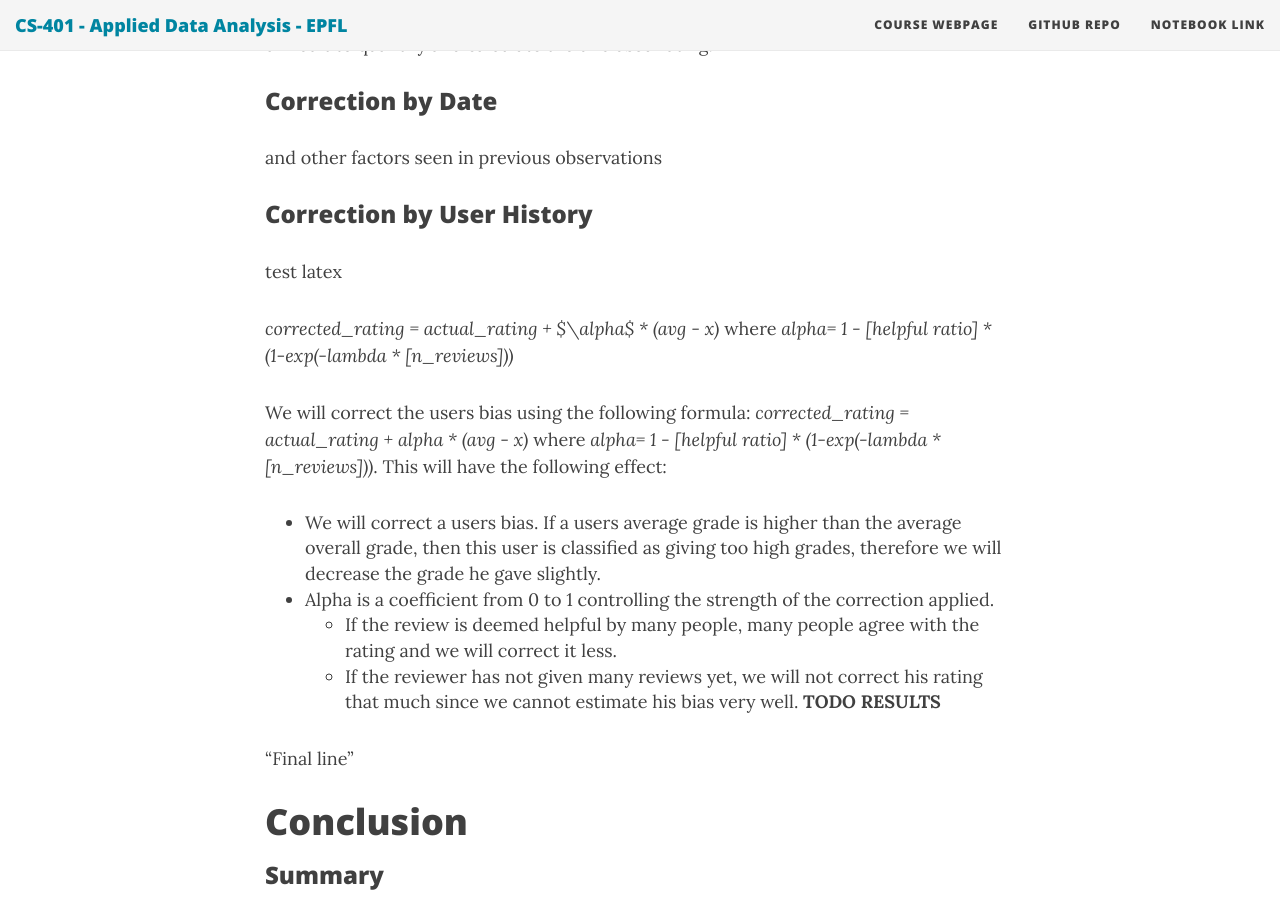
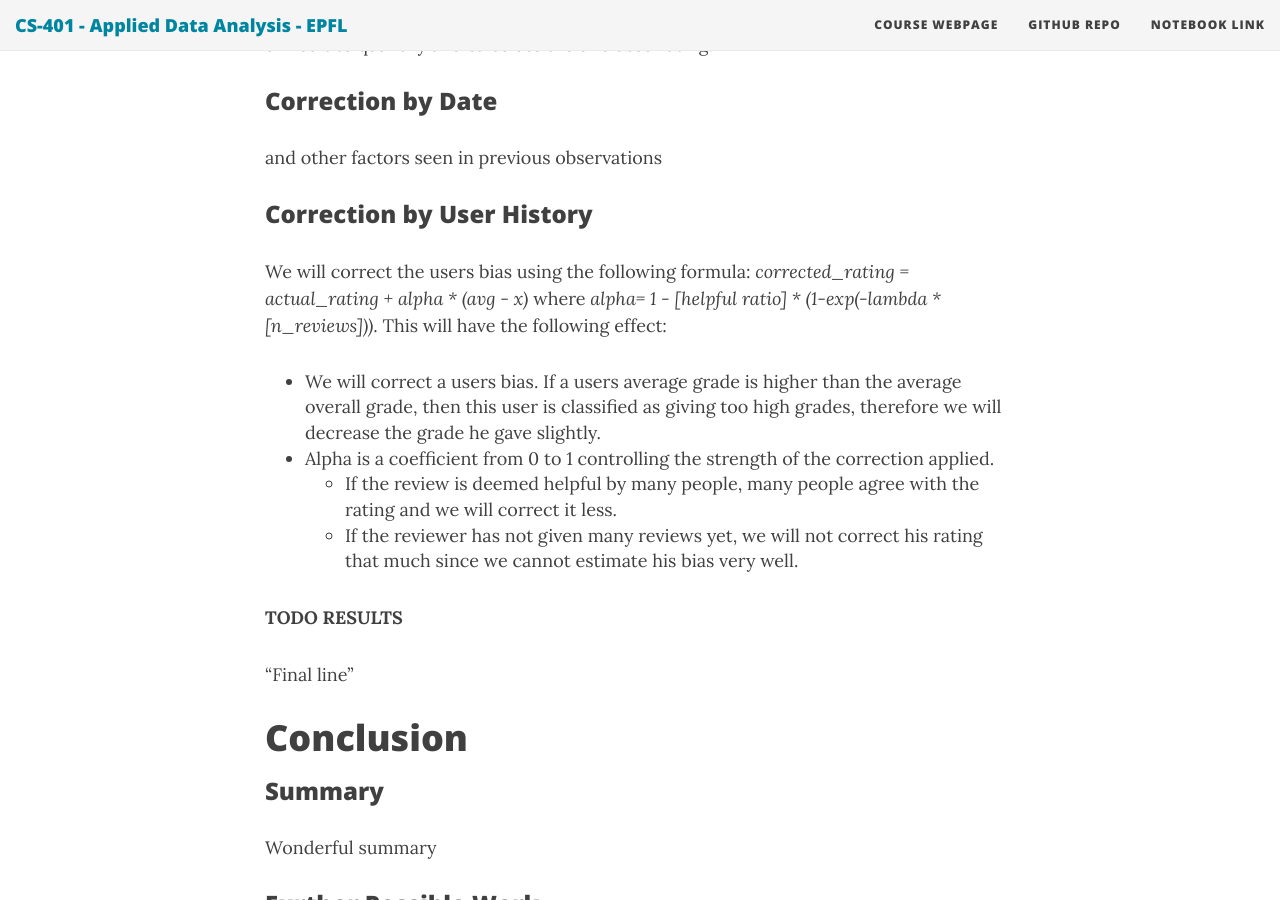
Before and after one commit to ada-lyn/ada-lyn.github.io, a Jekyll site: the page built from index.md, in a window 1280 px wide and 900 px high, scrolled down 28604 px. Built offline with Jekyll 4.4.1, drawn with Linux system fonts in a browser that asks for light colours; nearby versions of some CDN libraries.

Commit message:
Update index.md

```diff
--- a/index.md
+++ b/index.md
@@ -343,9 +343,6 @@ and other factors seen in previous observations
 
 ### Correction by User History
 
-test latex
-
-*corrected_rating = actual_rating + $\alpha$ * (avg - x)* where *alpha= 1 - [helpful ratio] * (1-exp(-lambda * [n_reviews]))*
 
 We will correct the users bias using the following formula: *corrected_rating = actual_rating + alpha * (avg - x)* where *alpha= 1 - [helpful ratio] * (1-exp(-lambda * [n_reviews]))*. This will have the following effect:
 
@@ -353,6 +350,7 @@ We will correct the users bias using the following formula: *corrected_rating =
 - Alpha is a coefficient from 0 to 1 controlling the strength of the correction applied.
 	- If the review is deemed helpful by many people, many people agree with the rating and we will correct it less.
 	- If the reviewer has not given many reviews yet, we will not correct his rating that much since we cannot estimate his bias very well.
+
 **TODO RESULTS**
 
 <a name="conclusion"></a>
```
